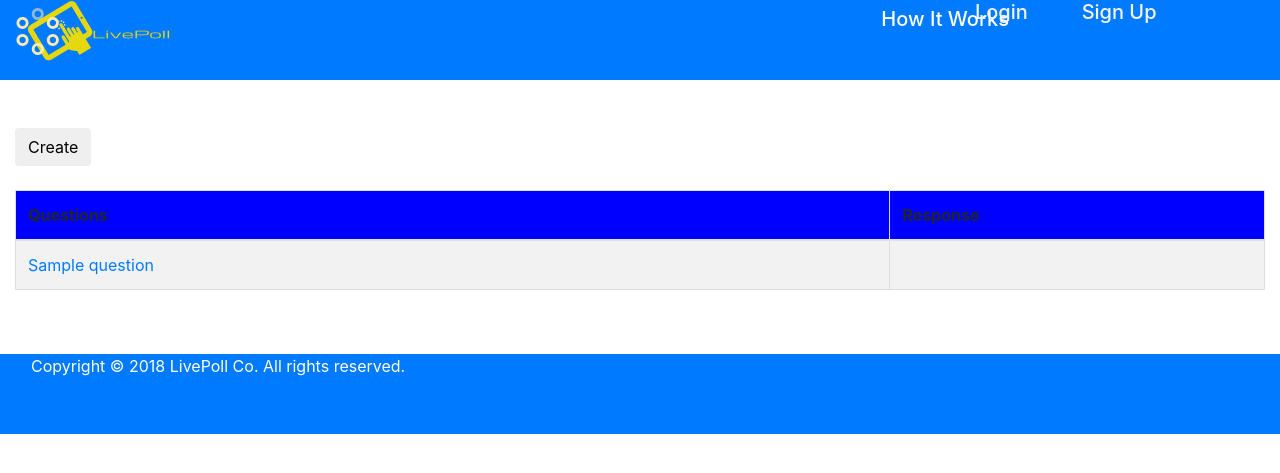
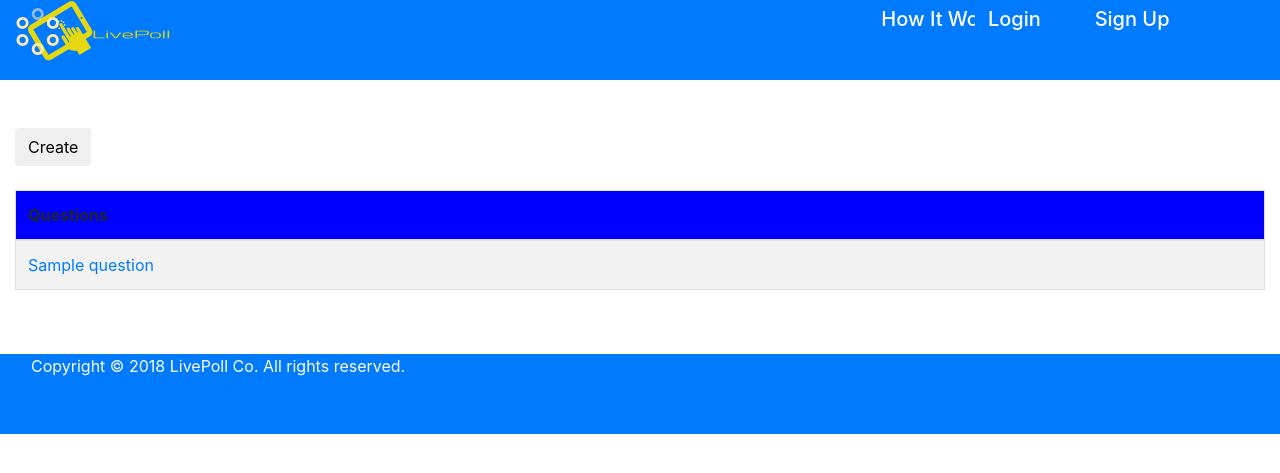
Before and after one commit to ElaineChoo/project2, a Node project: template views/user/polls.handlebars in a window 1280 px wide. Shown: the top 473 px of the page. Run offline with Node 20 templates, Linux system fonts and the light colour scheme; the template is opened without the code that fills it: most values are stand-ins (such as "Sample title", 1, 10 or a date in 2020); some libraries are stand-ins or nearby versions.

Commit message:
minor changes to the look of the interface

```diff
--- a/views/layout.handlebars
+++ b/views/layout.handlebars
@@ -24,26 +24,26 @@
 
             {{#if loggedIn}}
             <div class="col-md-1">
-                <h5><a class="hmLink" href="/{{user.id}}/polls">My Polls</a></h5>
+                <button type="button" class="btn btn-primary" onclick="window.location.href='/{{user.id}}/polls'">My Polls</button>
             </div>
             <div class="col-md-1">
 
                 <form action='/users/logout' method="POST">
-                    <input class="btn btn-default" class="hmLink" type="submit" value="Logout">
+                    <input class="btn btn-primary" type="submit" value="Logout">
                 </form>
             </div>
             <div class="col-md-1">
-                <h5></h5><a href='/users/{{user.id}}/edit' class="hmLink">{{username}}</a></h5>
+                <button type="button" class="btn btn-primary" onclick="window.location.href='/users/{{user.id}}/edit'">{{username}}</button>
             </div>
             {{else}}
             <div class="col-md-1">
                 <button type="button" class="btn btn-primary" id="How_it_WorksBtn" data-toggle="modal" data-target="#How_It_Works"><h5>How It Works</h5></button>
             </div>
             <div class="col-md-1">
-                <h5><a href="/login" class="hmLink">Login</a></h5>
+                <button type="button" class="btn btn-primary" onclick="window.location.href='/login'" id="login"><h5>Login</h5></button>
             </div>
             <div class="col-md-1">
-                <h5><a href="/register" class="hmLink">Sign Up</a></h5>
+                <button type="button" class="btn btn-primary" onclick="window.location.href='/register'" id="signUp" ><h5>Sign Up</h5></button>
             </div>
             {{/if}}
         </div>
--- a/views/user/polls.handlebars
+++ b/views/user/polls.handlebars
@@ -12,14 +12,14 @@
                 <thead width="100%">
                     <tr>
                         <th width="70%">Questions</th>
-                        <th>Response</th>
+                        {{!-- <th>Response</th> --}}
                     </tr>
                 </thead>
                 <tbody width="100%">
                     {{#each question}}
                     <tr>
                         <td><a href="polls/{{this.id}}/question">{{this.question}}</a></td>
-                        <td></td>
+                        {{!-- <td></td> --}}
                     </tr>
                     {{/each}}
 
```
